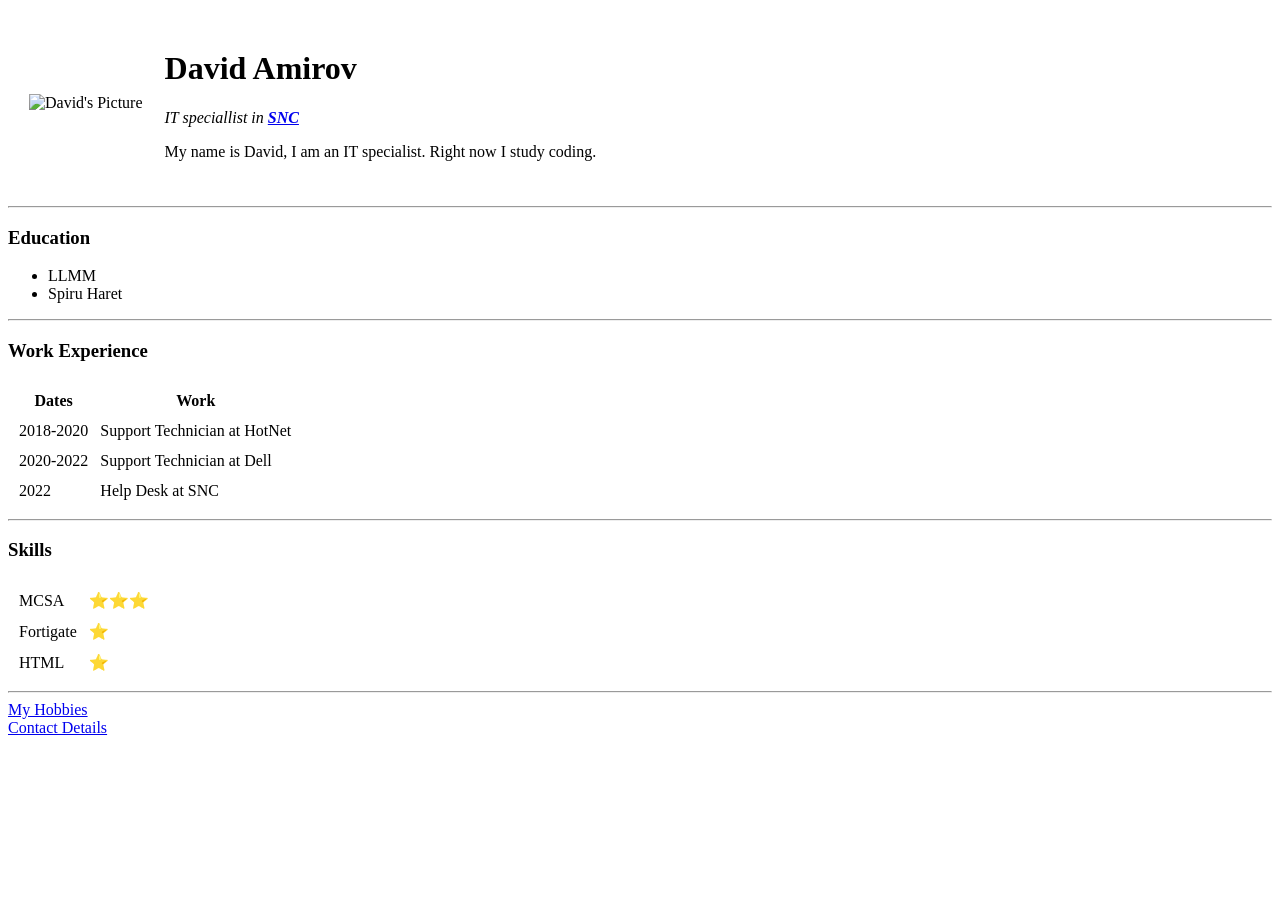
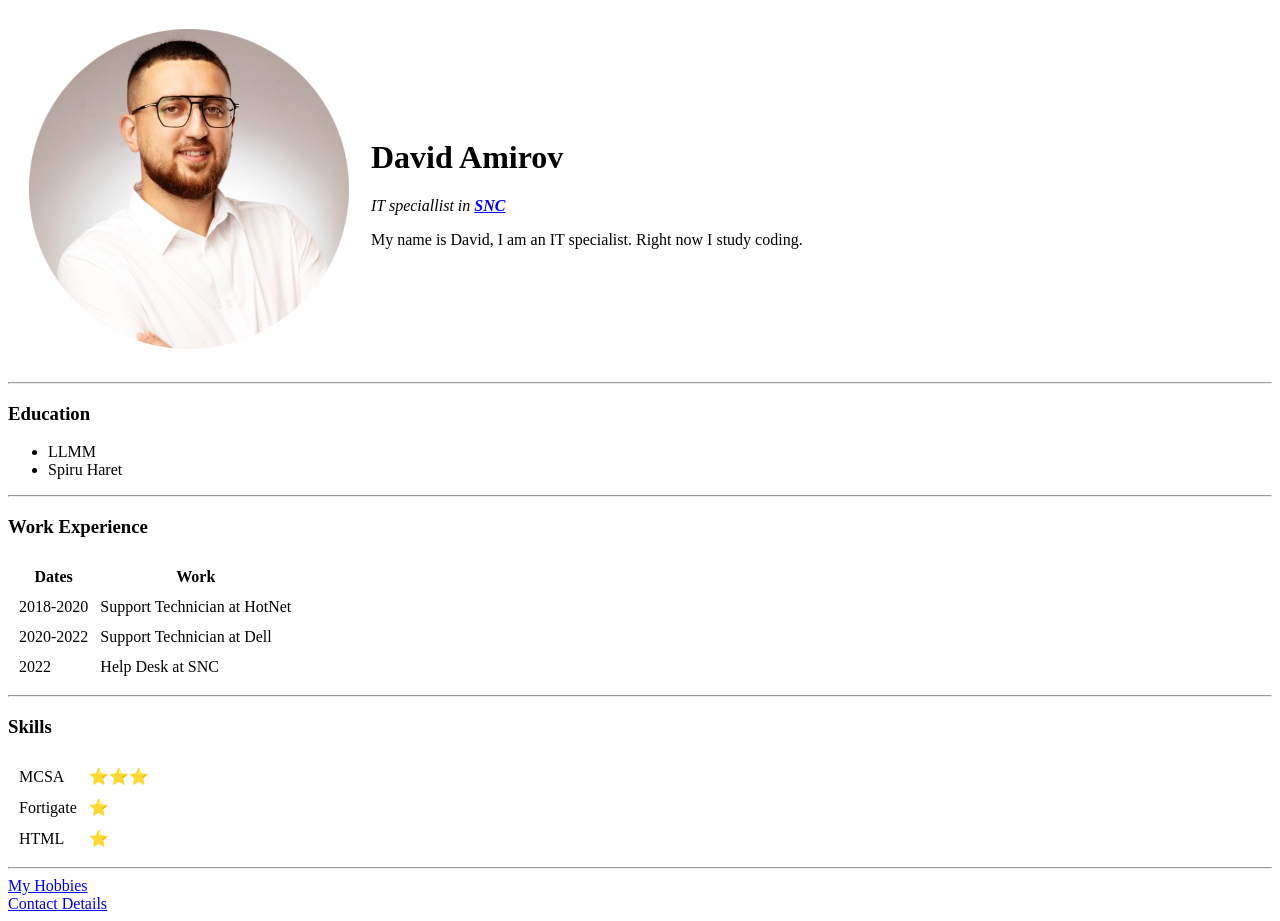
Before and after one commit to amirovdavid/cv, a plain HTML site: page index.html in a window 1280 px wide. Before the commit the page ends 800 px from the top, so only its background shows below. Drawn offline with Linux system fonts and the light colour scheme.

Commit message:
Update index.html

```diff
--- a/index.html
+++ b/index.html
@@ -9,7 +9,7 @@
 <body>
   <table cellspacing="20">
     <tr>
-      <td><img src="images/david.png" alt="David's Picture"></td>
+      <td><img src="david.png" alt="David's Picture"></td>
       <td><h1>David Amirov</h1>
         <p><em>IT speciallist in <strong><a href="https://finder.startupnationcentral.org">SNC</a></strong></em></p>
         <p>My name is David, I am an IT specialist. Right now I study coding.</p></td>
```
